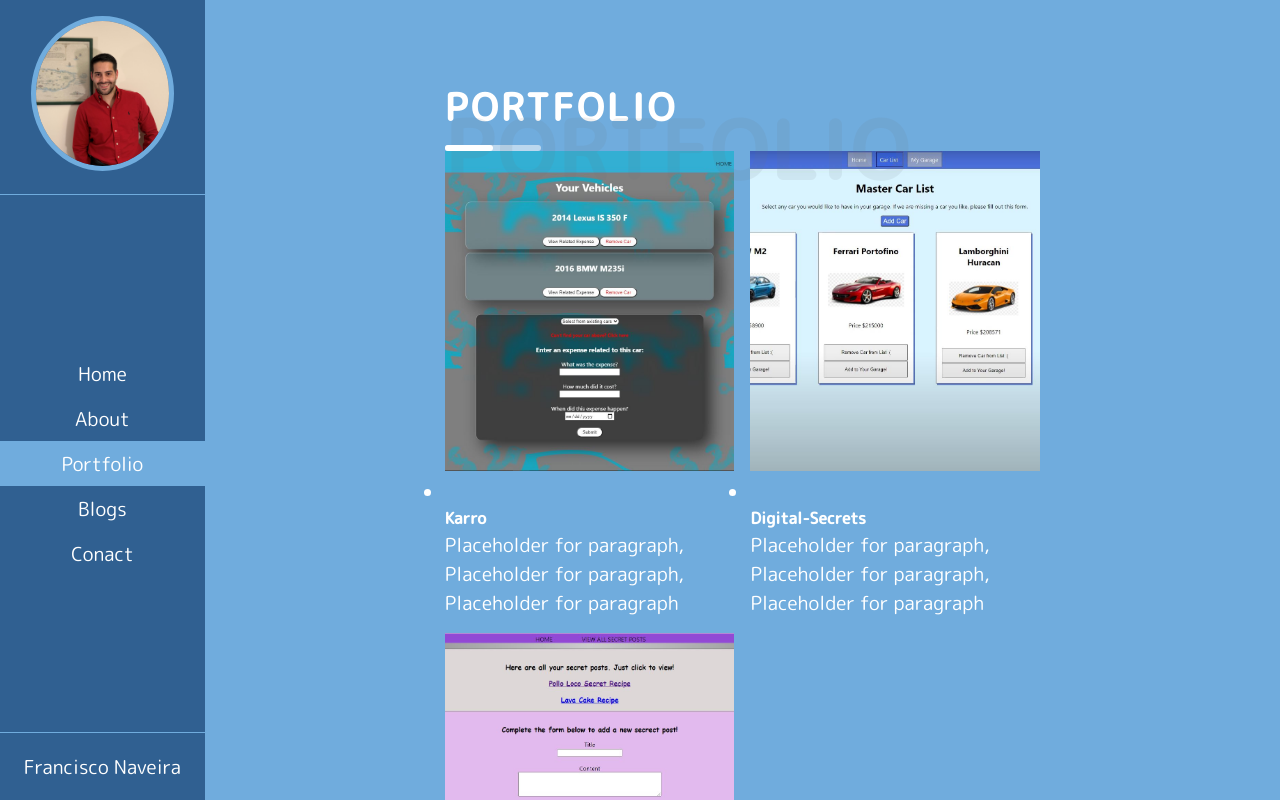
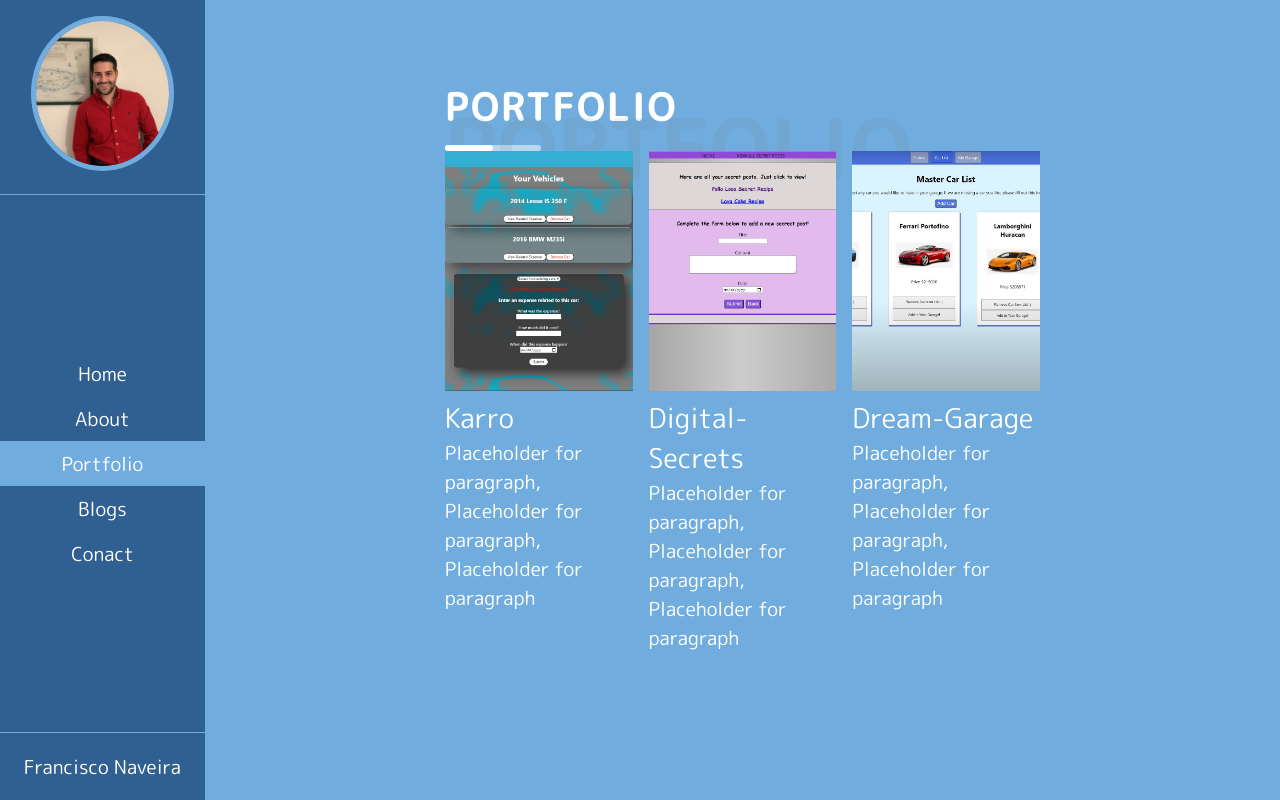
Before and after one commit to FranciscoNav/francisco-portfolio, a React (Create React App) app: page /portfolio in a window 1280 px wide. Shown: the top 800 px of the page. Built offline with nearby package versions, Linux system fonts and the light colour scheme.

Commit message:
Build function to filter portfolio projects by category, and improved portfolio page styling

```diff
--- a/src/components/Portfolio_Components/Categories.js
+++ b/src/components/Portfolio_Components/Categories.js
@@ -3,7 +3,7 @@ import React from 'react';
 function Categories() {
     return (
         <div>
-
+            <h1></h1>
         </div>
     )
 }
--- a/src/components/Portfolio_Components/MenuItems.js
+++ b/src/components/Portfolio_Components/MenuItems.js
@@ -10,8 +10,8 @@ function MenuItems({menuItems}) {
                             <img src={item.image} alt=""/>
                             <ul className='hover-items'>
                                 <li>
-                                    <a href={item.icon1}></a>
-                                    <a href={item.icon2}></a>
+                                    <a href={item.link}>{item.icon1}</a>
+                                    <a href={item.youTubeLink}>{item.icon2}</a>
                                 </li>
                             </ul>
                         </div>
--- a/src/components/Portfolio_Components/PortfolioData.js
+++ b/src/components/Portfolio_Components/PortfolioData.js
@@ -8,28 +8,28 @@ export default[
         image: Karro,
         link: 'https://github.com/FranciscoNav/Karro',
         youTubeLink:'',
-        icon1:'G',
-        icon2:'Y',
+        icon1:'GitHub',
+        icon2:'Demo',
         title: 'Karro',
         category:'React'
     },
     {
         id:2,
-        image: DreamGarage,
+        image: SecretPost,
         link: 'https://github.com/FranciscoNav/digital-secrets',
         youTubeLink:'',
-        icon1:'G',
-        icon2:'Y',
+        icon1:'GitHub',
+        icon2:'Demo',
         title: 'Digital-Secrets',
         category:'React'
     },
     {
         id:3,
-        image: SecretPost,
+        image: DreamGarage,
         link: 'https://github.com/FranciscoNav/dream-garage',
         youTubeLink:'',
-        icon1:'G',
-        icon2:'Y',
+        icon1:'GitHub',
+        icon2:'Demo',
         title: 'Dream-Garage',
         category:'React'
     }
--- a/src/pages/Portfolio.js
+++ b/src/pages/Portfolio.js
@@ -9,13 +9,20 @@ function Portfolio() {
     const [categories, setcategories]= useState(null);
     const [menuItems, setmenuItems]= useState(PortfolioData);
 
+    const filterFunc = (searchCategory) =>{
+        const filterData = PortfolioData.filter((item) =>{
+            return item.category === searchCategory;
+        })
+        setmenuItems(filterData);
+    }
+
     return (
         <div className="PortfolioPage">
             <div>
                 <Title title={'Portfolio'} span={'Portfolio'}/>
             </div>
             <div className='portfolios-data'>
-                <Categories categories={categories}/>
+                <Categories filterFunc={filterFunc} categories={categories}/>
                 <MenuItems menuItems={menuItems}/>
             </div>
         </div>
--- a/src/styles/portfolio.scss
+++ b/src/styles/portfolio.scss
@@ -5,14 +5,72 @@
 .portfolio-projects{
     width: 100%;
     display: grid;
-    grid-template-columns: repeat(2, 1fr);
-    grid-gap: 1rem;
+    grid-template-columns: repeat(3, 1fr);
+    row-gap: 2rem;
+    column-gap: 1rem;
     .project{
         .image-data{
+            position: relative;
+            &::before{
+                content: "";
+                position: absolute;
+                top: 12px;
+                left: 15px;
+                height: calc(100% - 30px);
+                width: calc(100% - 30px);
+                background-color: rgba(255, 255, 255, 0.315);
+                transform-origin: center;
+                transform: scale(0);
+                transition: all .4s ease-in-out;
+            }
+            &:hover::before{
+                transform: scale(1.05);
+            }
             img{
                 width: 100%;
-                height: 40vh;
+                height: 30vh;
                 object-fit: cover;
+            }
+            .hover-items{
+                list-style: none;
+                position: absolute;
+                top: 70%;
+                left: 50%;
+                transform: translate(-50%, -50%);
+                padding: 1rem 2rem;
+                visibility: hidden;
+                li{
+                    a{
+                        padding: 1rem;
+                        text-decoration: none;
+                        font-family: inherit;
+                        // border-radius: 100%;
+                        border-radius: 15px;
+                        background-color: rgb(48, 96, 145);
+                        color: white;
+                        &:not(:last-child){
+                            margin-right: 2rem;
+                        }
+                    }
+                }
+            }
+
+            &:hover{
+                .hover-items{
+                    transition: all .5s ease-in-out .2s;
+                    visibility: visible;
+                    top: 50%;
+                }
+            }
+        }
+
+        h5{
+            font-size: 1.7rem;
+            font-weight: 400;
+            transition: all .3s ease-in-out;
+            &:hover{
+                color: rgb(108, 116, 124);
+                cursor: pointer;
             }
         }
     }
```
